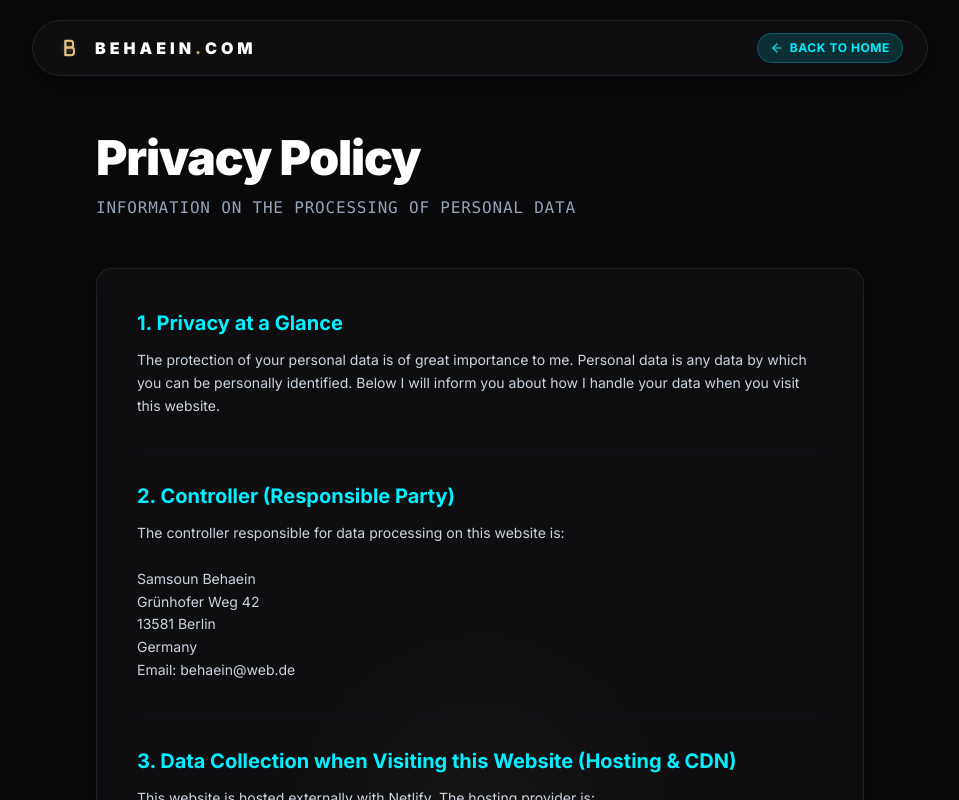
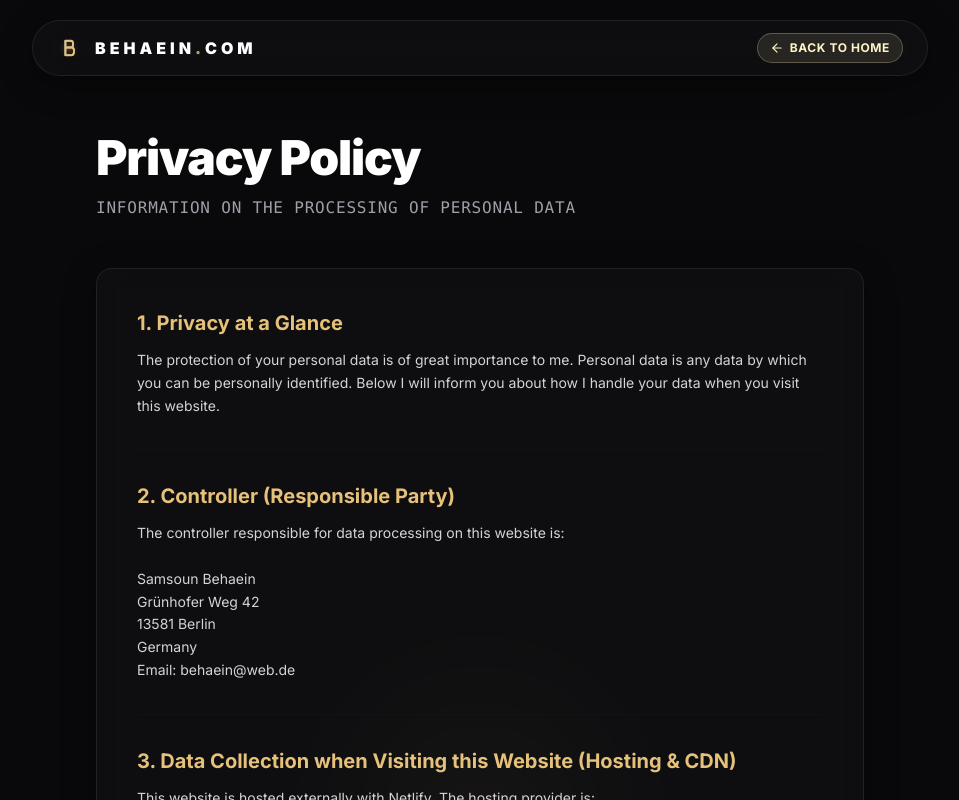
Before and after one commit to Samsoun/behaein-website, a Next.js app: page /datenschutz in a window 1280 px wide. Shown: the top 800 px of the page, without its empty margins (160-1119 px from the left). Built offline with nearby package versions, Linux system fonts and the light colour scheme.

Commit message:
style: refactor impressum and datenschutz styling to Premium Industrial Dark

```diff
--- a/src/app/datenschutz/page.tsx
+++ b/src/app/datenschutz/page.tsx
@@ -115,14 +115,14 @@ export default function Datenschutz() {
 
       {/* Floating Navbar */}
       <header className="fixed top-5 left-1/2 -translate-x-1/2 z-50 w-[90%] max-w-4xl">
-        <nav className="glass-panel rounded-full px-4 sm:px-6 py-3 flex justify-between items-center shadow-lg border border-white/5 backdrop-blur-md">
+        <nav className="glass-panel rounded-full px-4 sm:px-6 py-3 flex justify-between items-center shadow-lg border border-zinc-800/80 backdrop-blur-md">
           <Link href="/" className="cursor-pointer group flex items-center gap-2">
             <Logo size={24} />
           </Link>
 
           <Link
             href="/"
-            className="flex items-center gap-1.5 px-3 py-1.5 rounded-full bg-[#00F0FF]/15 hover:bg-[#00F0FF]/25 border border-[#00F0FF]/25 text-[10px] sm:text-xs font-bold text-[#00F0FF] uppercase tracking-wider transition-all duration-300 active:scale-95"
+            className="flex items-center gap-1.5 px-3 py-1.5 rounded-full bg-amber-100/10 hover:bg-amber-100/20 border border-amber-100/25 text-[10px] sm:text-xs font-bold text-amber-100 uppercase tracking-wider transition-all duration-300 active:scale-95"
           >
             <ArrowLeft className={`w-3.5 h-3.5 ${isRtl ? "rotate-180" : ""}`} />
             {t.backButton}
@@ -145,7 +145,7 @@ export default function Datenschutz() {
             <h1 className="text-4xl md:text-5xl font-black font-display text-white tracking-tight leading-tight">
               {t.title}
             </h1>
-            <p className="text-slate-400 text-sm md:text-base mt-2 font-mono uppercase tracking-wider">
+            <p className="text-zinc-400 text-sm md:text-base mt-2 font-mono uppercase tracking-wider">
               {t.subtitle}
             </p>
           </motion.div>
@@ -155,17 +155,17 @@ export default function Datenschutz() {
             initial={{ opacity: 0, y: 30 }}
             animate={{ opacity: 1, y: 0 }}
             transition={{ duration: 0.6, delay: 0.1 }}
-            className="glass-panel p-6 sm:p-10 rounded-2xl flex flex-col gap-8 shadow-2xl border border-white/5"
+            className="glass-panel p-6 sm:p-10 rounded-2xl flex flex-col gap-8 shadow-2xl border border-zinc-800/80"
           >
             {t.sections.map((section, idx) => (
               <div
                 key={idx}
-                className={`flex flex-col gap-3 pb-8 last:pb-0 border-b border-slate-900/50 last:border-0 ${isRtl ? "text-right" : "text-left"}`}
+                className={`flex flex-col gap-3 pb-8 last:pb-0 border-b border-zinc-900/50 last:border-0 ${isRtl ? "text-right" : "text-left"}`}
               >
-                <h2 className="text-lg sm:text-xl font-bold font-display text-[#00F0FF]">
+                <h2 className="text-lg sm:text-xl font-bold font-display text-[#E6C17A]">
                   {section.title}
                 </h2>
-                <div className="text-slate-300 text-sm leading-relaxed whitespace-pre-line font-sans">
+                <div className="text-zinc-300 text-sm leading-relaxed whitespace-pre-line font-sans">
                   {section.content}
                 </div>
               </div>
--- a/src/app/impressum/page.tsx
+++ b/src/app/impressum/page.tsx
@@ -127,14 +127,14 @@ export default function Impressum() {
 
       {/* Floating Navbar */}
       <header className="fixed top-5 left-1/2 -translate-x-1/2 z-50 w-[90%] max-w-4xl">
-        <nav className="glass-panel rounded-full px-4 sm:px-6 py-3 flex justify-between items-center shadow-lg border border-white/5 backdrop-blur-md">
+        <nav className="glass-panel rounded-full px-4 sm:px-6 py-3 flex justify-between items-center shadow-lg border border-zinc-800/80 backdrop-blur-md">
           <Link href="/" className="cursor-pointer group flex items-center gap-2">
             <Logo size={24} />
           </Link>
 
           <Link
             href="/"
-            className="flex items-center gap-1.5 px-3 py-1.5 rounded-full bg-[#00F0FF]/15 hover:bg-[#00F0FF]/25 border border-[#00F0FF]/25 text-[10px] sm:text-xs font-bold text-[#00F0FF] uppercase tracking-wider transition-all duration-300 active:scale-95"
+            className="flex items-center gap-1.5 px-3 py-1.5 rounded-full bg-amber-100/10 hover:bg-amber-100/20 border border-amber-100/25 text-[10px] sm:text-xs font-bold text-amber-100 uppercase tracking-wider transition-all duration-300 active:scale-95"
           >
             <ArrowLeft className={`w-3.5 h-3.5 ${isRtl ? "rotate-180" : ""}`} />
             {t.backButton}
@@ -157,7 +157,7 @@ export default function Impressum() {
             <h1 className="text-4xl md:text-5xl font-black font-display text-white tracking-tight leading-tight">
               {t.title}
             </h1>
-            <p className="text-slate-400 text-sm md:text-base mt-2 font-mono uppercase tracking-wider">
+            <p className="text-zinc-400 text-sm md:text-base mt-2 font-mono uppercase tracking-wider">
               {t.subtitle}
             </p>
           </motion.div>
@@ -167,17 +167,17 @@ export default function Impressum() {
             initial={{ opacity: 0, y: 30 }}
             animate={{ opacity: 1, y: 0 }}
             transition={{ duration: 0.6, delay: 0.1 }}
-            className="glass-panel p-6 sm:p-10 rounded-2xl flex flex-col gap-8 shadow-2xl border border-white/5"
+            className="glass-panel p-6 sm:p-10 rounded-2xl flex flex-col gap-8 shadow-2xl border border-zinc-800/80"
           >
             {t.sections.map((section, idx) => (
               <div
                 key={idx}
-                className={`flex flex-col gap-3 pb-8 last:pb-0 border-b border-slate-900/50 last:border-0 ${isRtl ? "text-right" : "text-left"}`}
+                className={`flex flex-col gap-3 pb-8 last:pb-0 border-b border-zinc-900/50 last:border-0 ${isRtl ? "text-right" : "text-left"}`}
               >
-                <h2 className="text-lg sm:text-xl font-bold font-display text-[#00F0FF]">
+                <h2 className="text-lg sm:text-xl font-bold font-display text-[#E6C17A]">
                   {section.title}
                 </h2>
-                <div className="text-slate-300 text-sm leading-relaxed whitespace-pre-line font-sans">
+                <div className="text-zinc-300 text-sm leading-relaxed whitespace-pre-line font-sans">
                   {section.content}
                 </div>
               </div>
```
